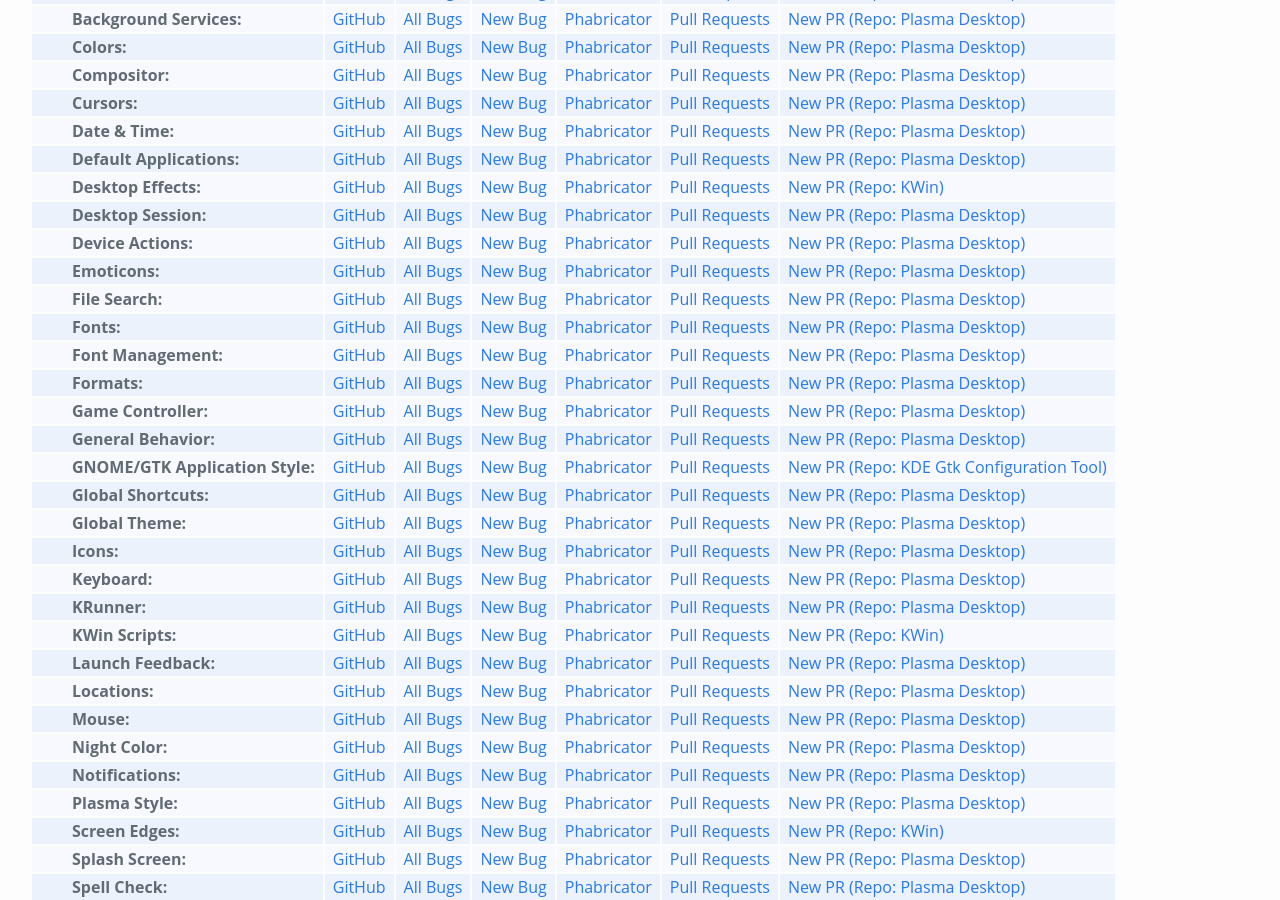
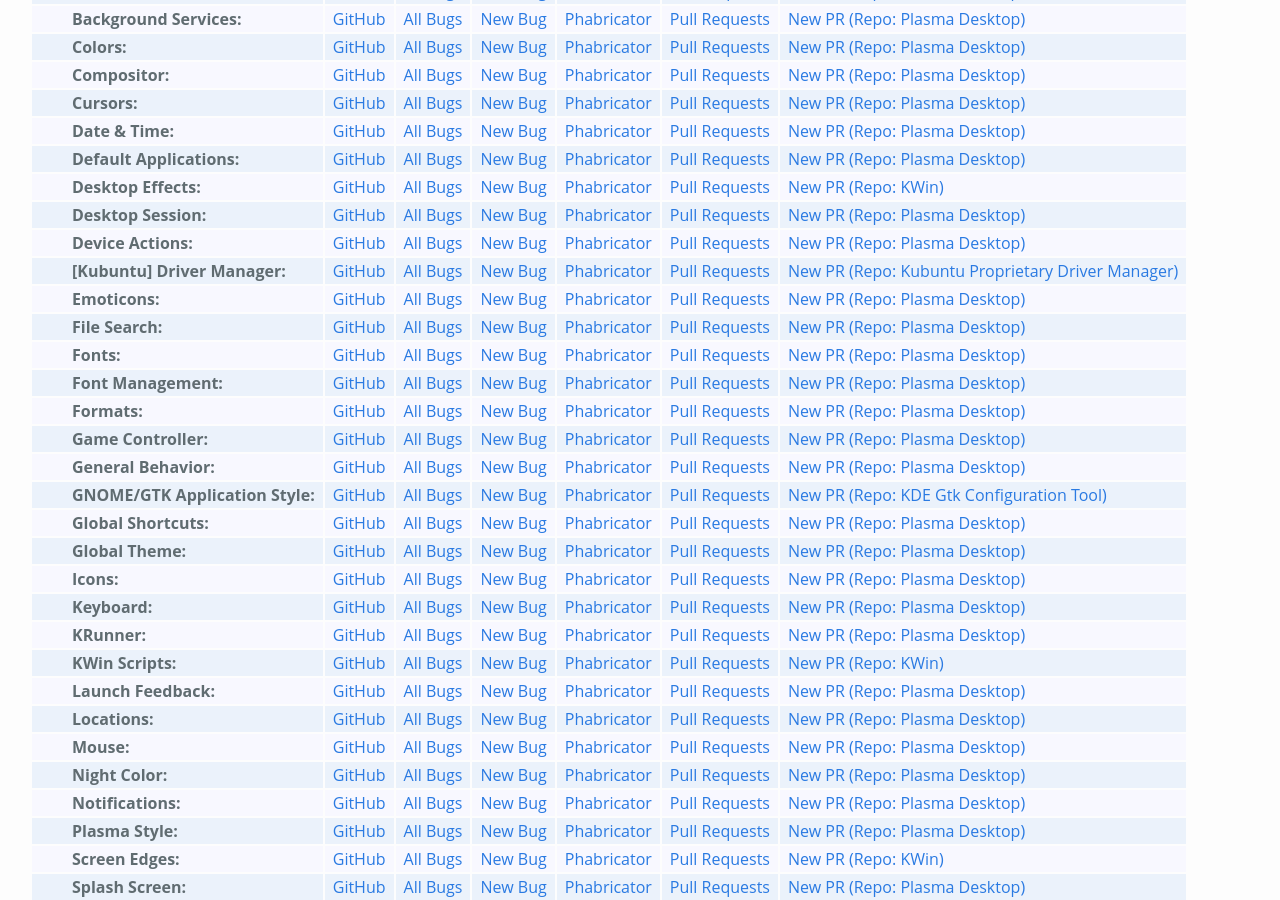
Before and after one commit to Zren/zren.github.io, a Jekyll site: the page built from kde_repos.md, in a window 1280 px wide and 900 px high, scrolled down 5669 px. Built offline with Jekyll 4.4.1, drawn with Linux system fonts in a browser that asks for light colours.

Commit message:
Add links for Kubuntu's Driver Manager. The bugzilla link is a guess.

```diff
--- a/kde_repos.md
+++ b/kde_repos.md
@@ -1205,6 +1205,16 @@
 			repoName='Device Actions'
 			githubLink='https://github.com/KDE/plasma-desktop/tree/master/kcms/solid_actions'
 			product='systemsettings&component=kcm_solid-actions'
+		%}
+	</tr>
+	<tr class="indent">
+		{% include kdeRepo.html
+			repoName='[Kubuntu] Driver Manager'
+			githubLink='https://github.com/KDE/kubuntu-driver-kcm'
+			product='KDE%20Config%20Driver%20Manager'
+			phabRepo='kubuntu-driver-kcm'
+			phabRepoName='Kubuntu Proprietary Driver Manager'
+			phabDiffQuery='8WNeIi9_K_p3'
 		%}
 	</tr>
 	<tr class="indent">
```
